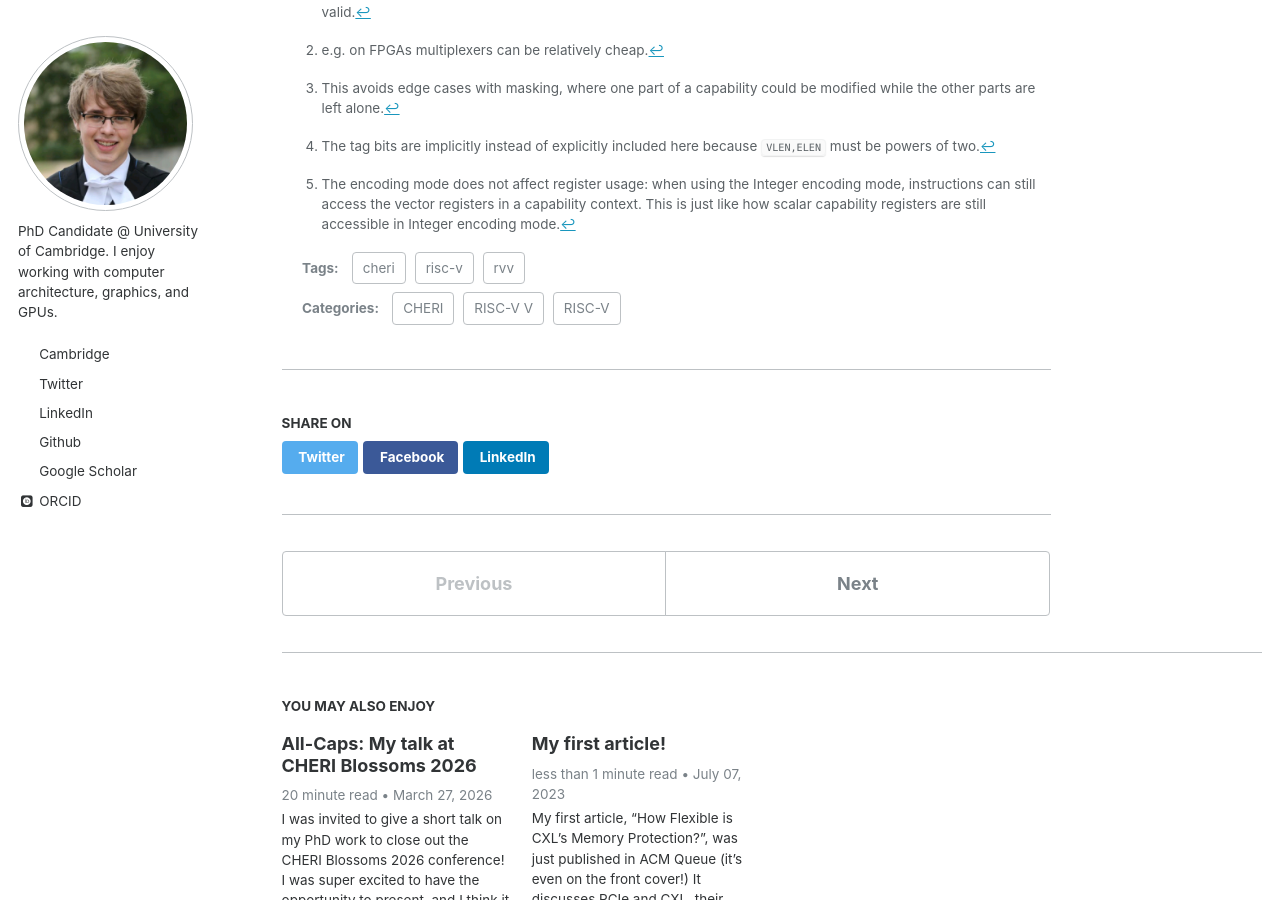
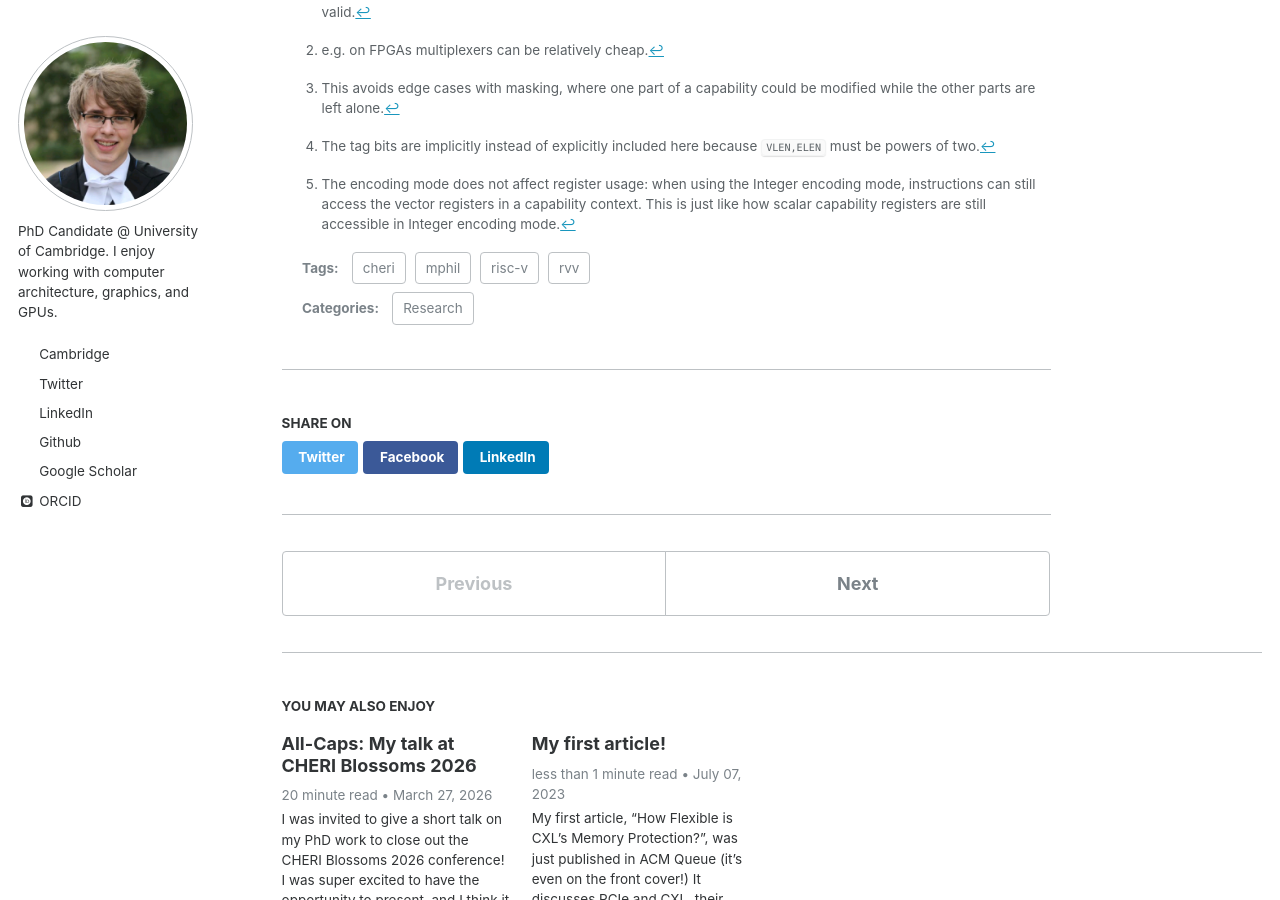
Before and after one commit to theturboturnip/theturboturnip.github.io, a Jekyll site: the page built from _posts/2022-12-05-cheri-rvv-condensed.md, in a window 1280 px wide and 900 px high, scrolled down 16876 px. Built offline with Jekyll 4.4.1, drawn with Linux system fonts in a browser that asks for light colours; some web fonts are replaced; an icon font too large for the unit is left out.

Commit message:
Clean up metadata and categories

```diff
--- a/_posts/2022-12-05-cheri-rvv-condensed.md
+++ b/_posts/2022-12-05-cheri-rvv-condensed.md
@@ -6,10 +6,9 @@ header:
 date: 2022-12-08
 permalink: /posts/2022/12/cheri-rvv-rise
 categories:
-  - CHERI
-  - RISC-V
-  - RISC-V V
+  - Research
 tags:
+  - mphil
   - cheri
   - rvv
   - risc-v
```
Also changed, not shown: _drafts/2026-xx-xx-so-you-want-to-start-a-phd.md (+2 -1 lines), _posts/2023-07-07-my-first-article.md (+2 -1 lines).
